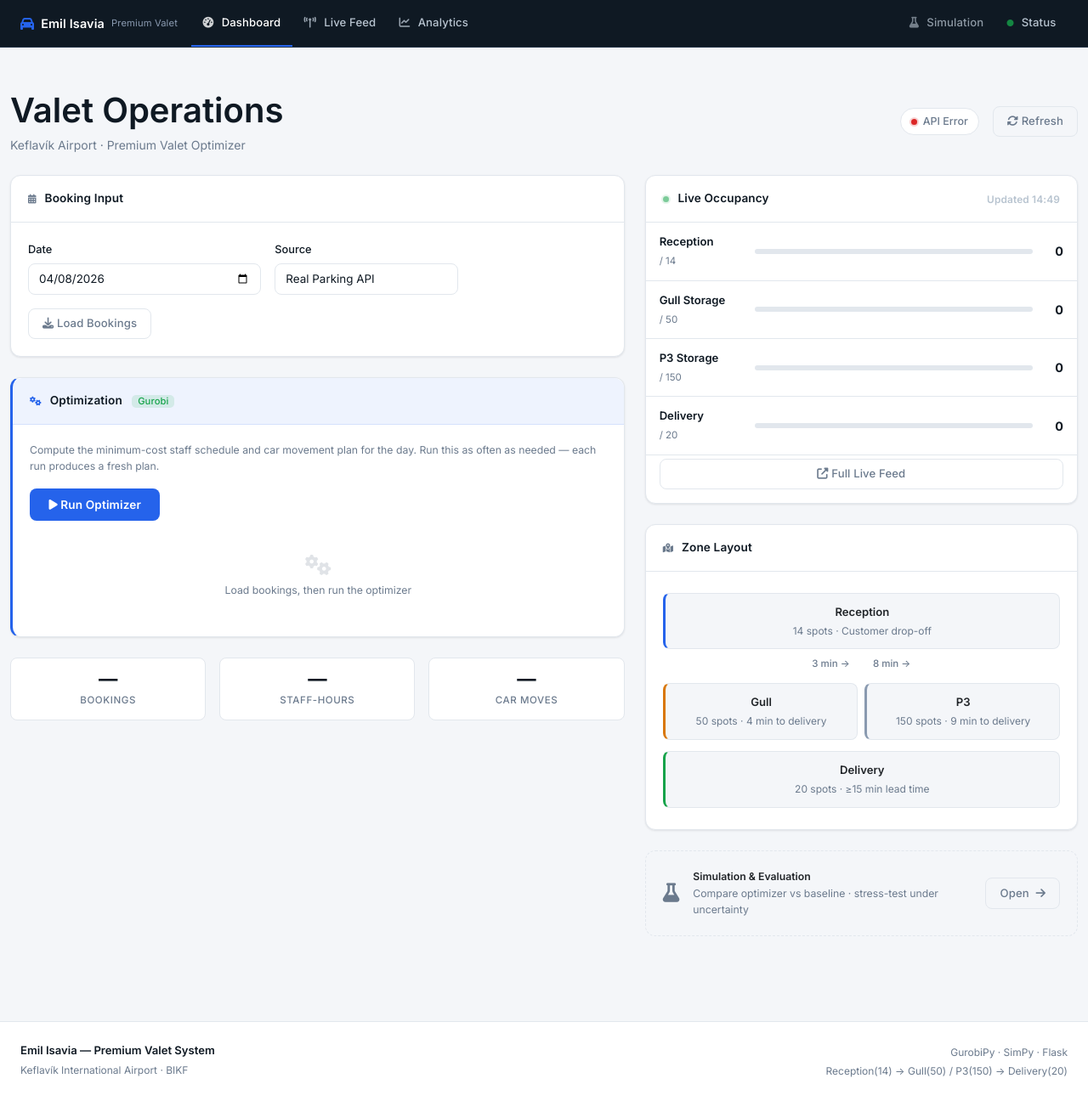
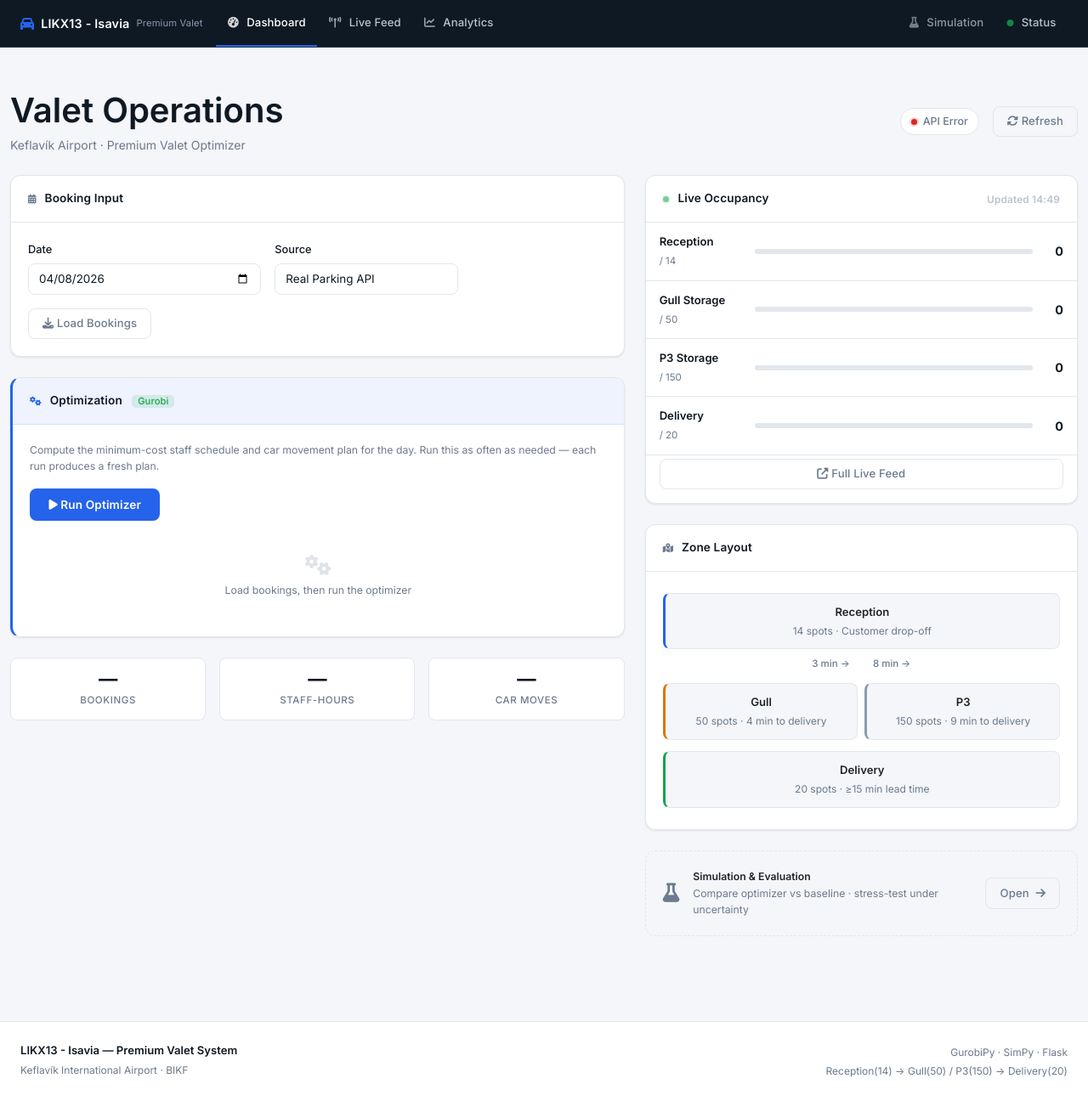
Before and after one commit to RiaanPhoenix/Emil_Isavia, a Flask app: page / in a window 1280 px wide. Shown: the whole page at 85% size. Run offline with Flask 3, Linux system fonts and the light colour scheme; data that the repository does not hold is empty; some libraries are stand-ins or nearby versions.

Commit message:
Rebrand: rename banner to LIKX13 - Isavia

```diff
--- a/app/templates/base.html
+++ b/app/templates/base.html
@@ -3,7 +3,7 @@
 <head>
     <meta charset="UTF-8">
     <meta name="viewport" content="width=device-width, initial-scale=1.0">
-    <title>{% block title %}Emil Isavia — Premium Valet{% endblock %}</title>
+    <title>{% block title %}LIKX13 - Isavia — Premium Valet{% endblock %}</title>
 
     <!-- Google Fonts: Inter -->
     <link rel="preconnect" href="https://fonts.googleapis.com">
@@ -31,7 +31,7 @@
         <div class="container-fluid">
             <a class="navbar-brand" href="{{ url_for('index') }}">
                 <i class="fas fa-car"></i>
-                Emil Isavia
+                LIKX13 - Isavia
                 <small class="d-none d-md-inline">Premium Valet</small>
             </a>
 
@@ -98,7 +98,7 @@
         <div class="container-fluid px-4">
             <div class="row align-items-center">
                 <div class="col-md-6">
-                    <h6>Emil Isavia — Premium Valet System</h6>
+                    <h6>LIKX13 - Isavia — Premium Valet System</h6>
                     <small>Keflavík International Airport · BIKF</small>
                 </div>
                 <div class="col-md-6 text-md-end mt-2 mt-md-0">
```
